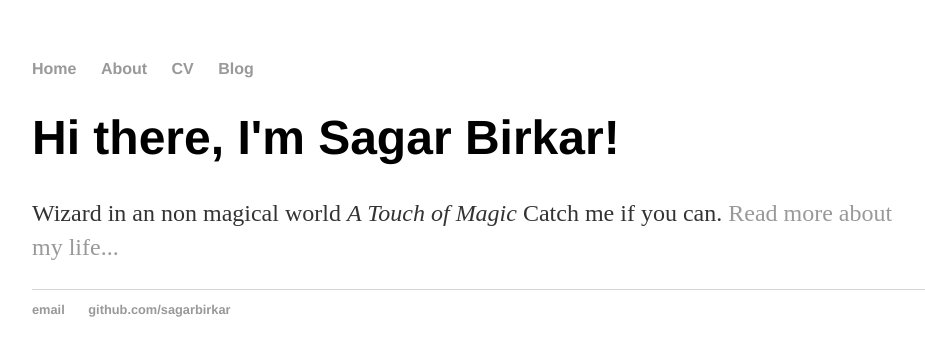
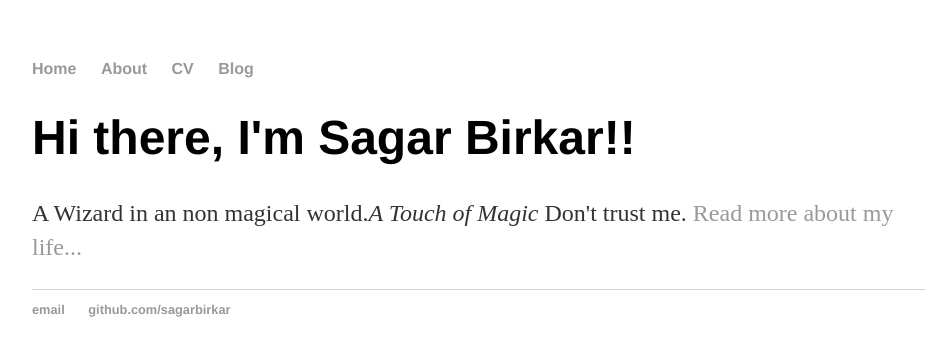
Before and after one commit to sagarbirkar/sagarbirkar.github.io, a Jekyll site: the page built from index.html, in a window 1280 px wide. Shown: the top 356 px of the page, without its empty margins (160-1085 px from the left). Built offline with Jekyll 4.4.1, drawn with Linux system fonts in a browser that asks for light colours.

Commit message:
Update index.html

```diff
--- a/index.html
+++ b/index.html
@@ -1,29 +1,8 @@
-<!DOCTYPE html>
-<html>
-	<head>
-		<title>Sagar , "Shaggy" </title>
-		<link rel="stylesheet" type="text/css" href="/css/main.css">
-	</head>
-	<body>
-		<nav>
-    		<ul>
-        		<li><a href="/">Home</a></li>
-	        	<li><a href="/about">About</a></li>
-        		<li><a href="/cv">CV</a></li>
-        		<li><a href="/blog">Blog</a></li>
-    		</ul>
-		</nav>
-		<div class="container">
-    		<div class="blurb">
-        		<h1>Hi there, I'm Sagar Birkar!</h1>
-				<p>Wizard in an non magical world <em>A Touch of Magic</em> Catch me if you can. <a href="/about">Read more about my life...</a></p>
-    		</div><!-- /.blurb -->
-		</div><!-- /.container -->
-		<footer>
-    		<ul>
-        		<li><a href="mailto:sagarbirkar@gmail.com">email</a></li>
-        		<li><a href="https://github.com/sagarbirkar">github.com/sagarbirkar</a></li>
-			</ul>
-		</footer>
-	</body>
-</html>
+---
+layout: default
+title: Sagar "Shaggy" Birkar, Wizard@Hogwarts
+---
+<div class="blurb">
+        <h1>Hi there, I'm Sagar Birkar!!</h1>
+        <p>A Wizard in an non magical world.<em>A Touch of Magic</em> Don't trust me. <a href="/about">Read more about my life...</a></p>
+</div>
```
